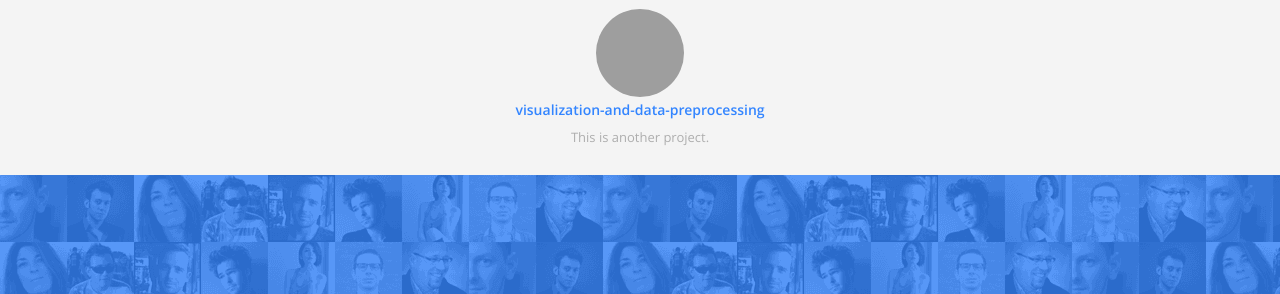
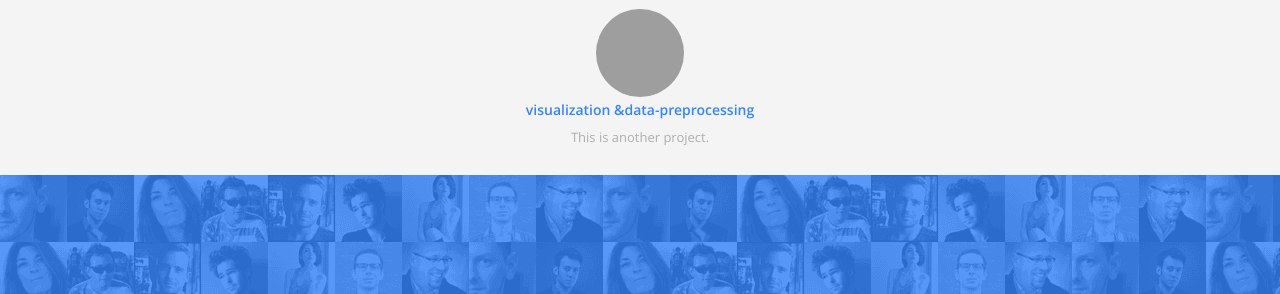
Before and after one commit to mounicarajput/modern-whale, a Jekyll site: the page built from index.html, in a window 1280 px wide and 900 px high, scrolled down 2453 px. Shown: the part 160-454 px from the top of the window. Built offline with Jekyll 4.4.1, drawn with Linux system fonts in a browser that asks for light colours; grey boxes are pictures that could not be loaded.

Commit message:
projects.yml: updated name in items

```diff
--- a/_data/index/projects.yml
+++ b/_data/index/projects.yml
@@ -10,7 +10,7 @@
   repo: cpython
   img: /static/assets/img/landing/python.png
   desc: Real- time custom ocr on metal tags
-- name: visualization-and-data-preprocessing
+- name: visualization &data-preprocessing
   i18n: google
   url: 'https://google.com'
   img: /static/assets/img/landing/google.png
```
